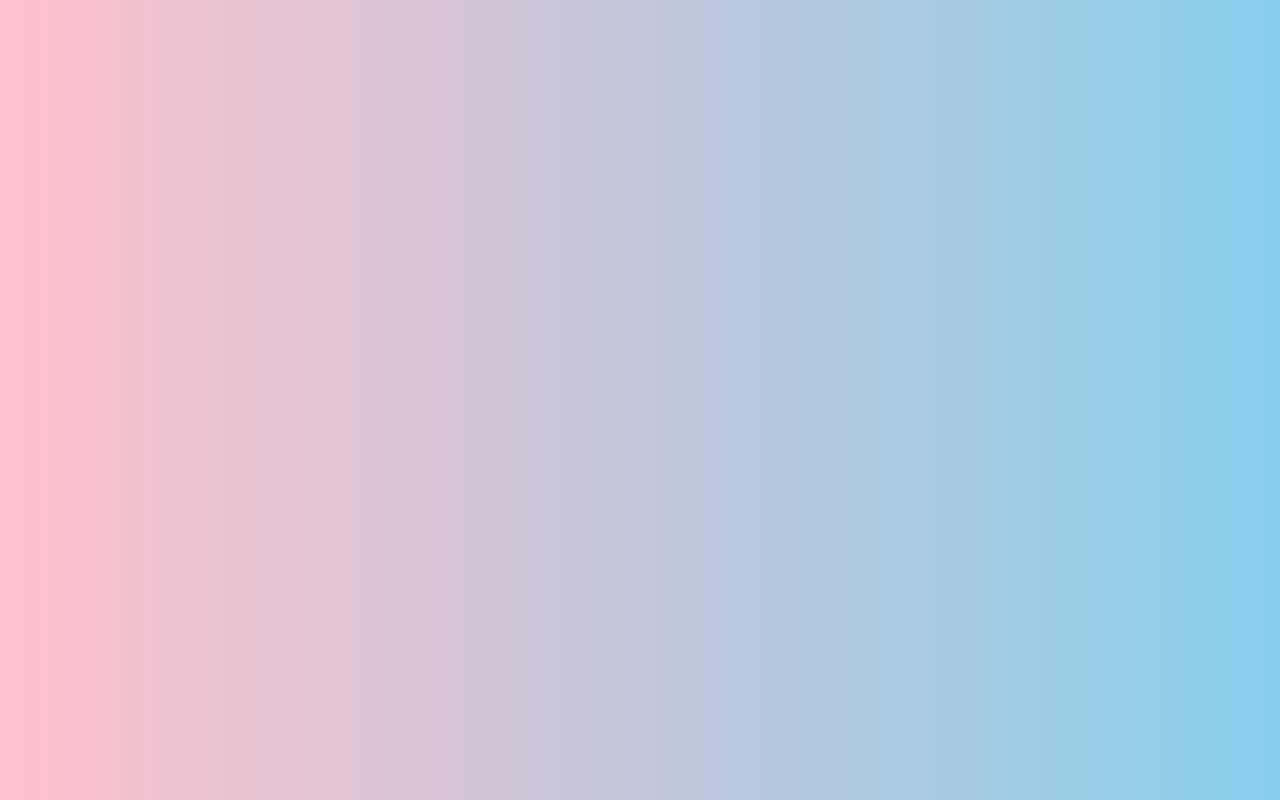
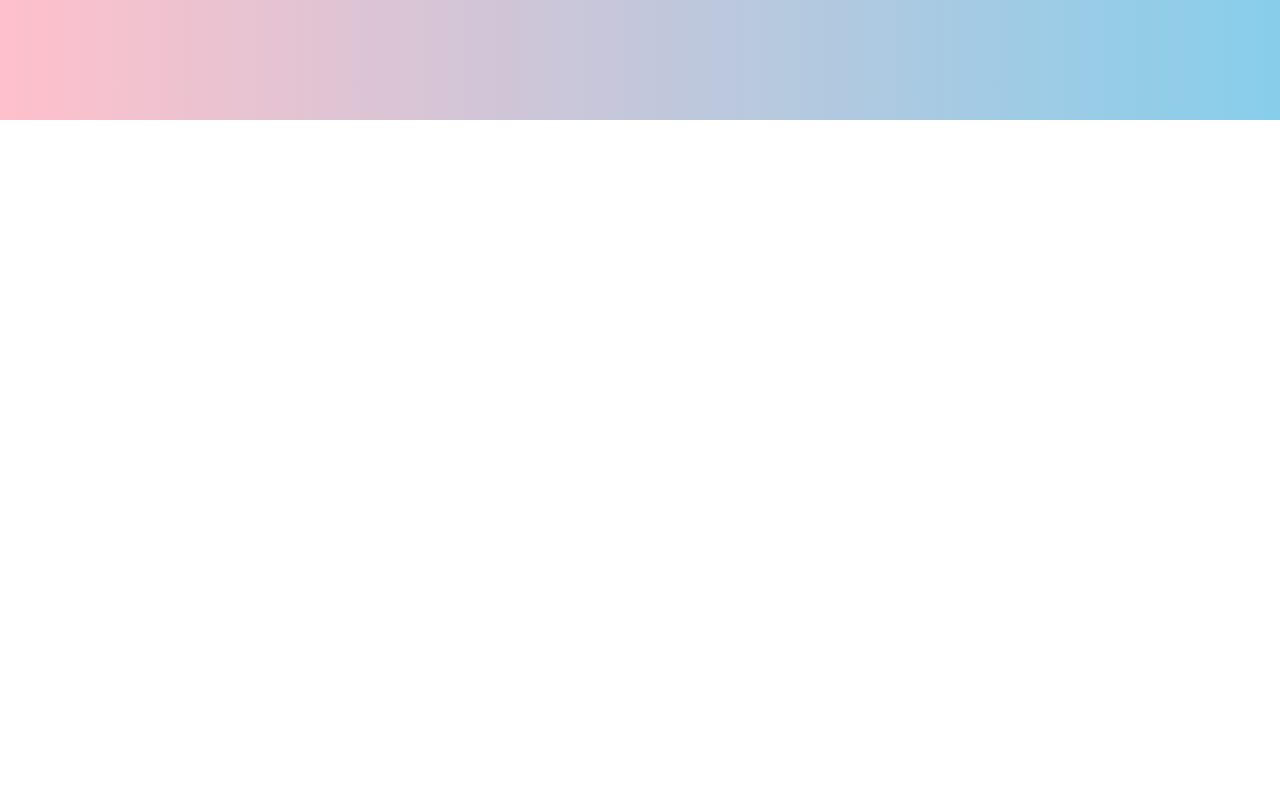
Before and after one commit to thanathorn03z/Thrn_x14, a React (Vite) app: page / in a window 1280 px wide. Shown: the part 680-1480 px from the top of the page. After the commit the page ends 800 px from the top, so only its background shows below. Built offline with nearby package versions, Linux system fonts and the light colour scheme.

Commit message:
fix full screen

```diff
--- a/src/components/HeartGame.jsx
+++ b/src/components/HeartGame.jsx
@@ -87,8 +87,7 @@ next(true)
 }
 
 return (
-<div className="w-full min-h-screen flex flex-col items-center justify-center">
-  <div className="w-full h-screen"></div>
+<div className="fixed inset-0 flex items-center justify-center">
 
 <h2 className="text-2xl text-pink-500 mb-2">
 💖 เกมจับหัวใจให้ทัน!
```
